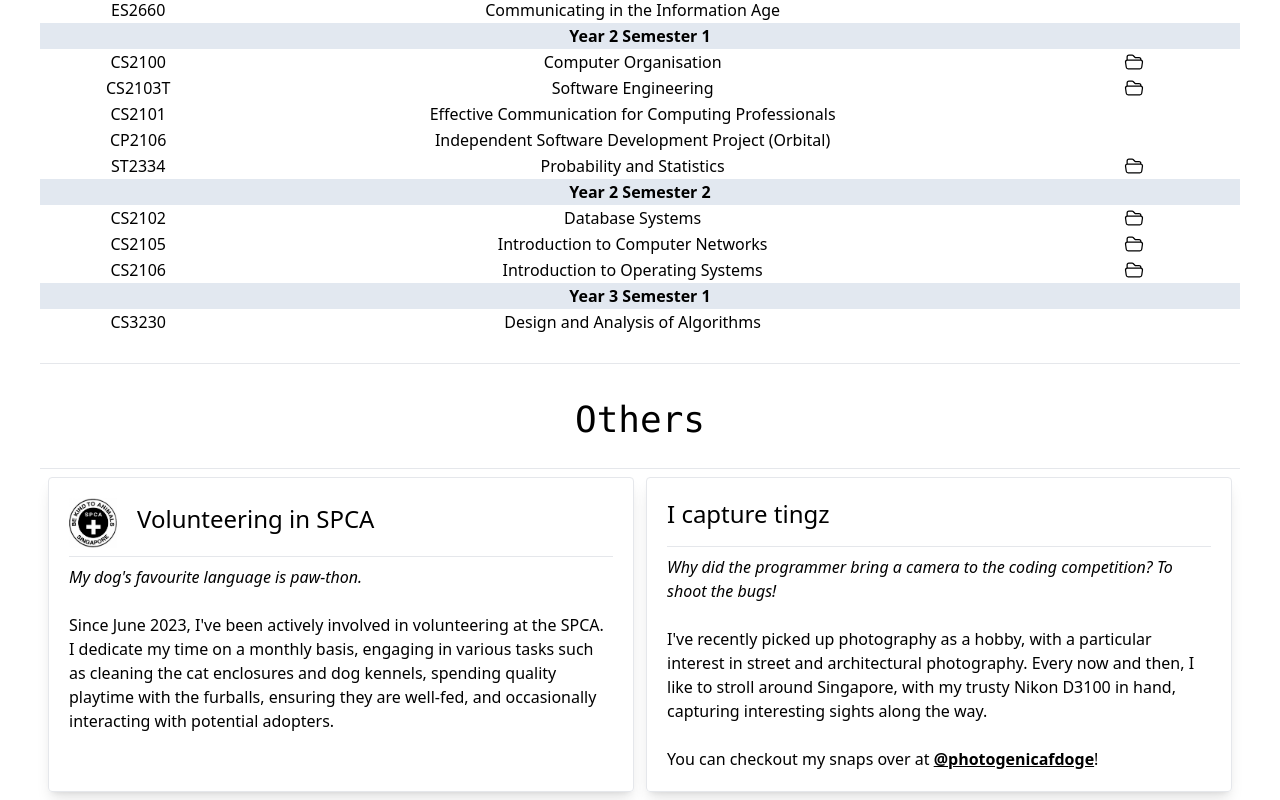
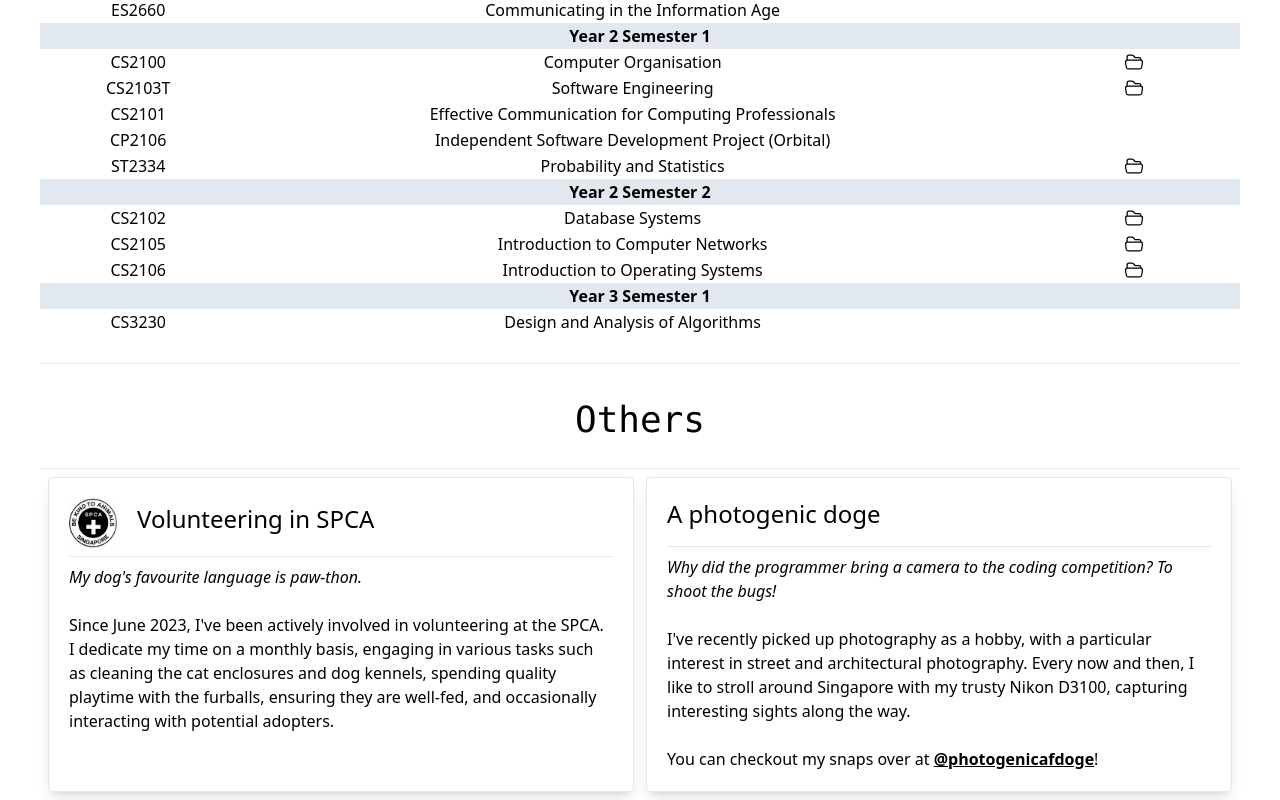
Before and after one commit to njxue/portfolio, a Vue app: page / in a window 1280 px wide. Shown: the part 3143-3943 px from the top of the page. Built offline with nearby package versions, Linux system fonts and the light colour scheme.

Commit message:
Change title and description

```diff
--- a/src/data/Others.js
+++ b/src/data/Others.js
@@ -12,12 +12,12 @@ const Others = [
   },
   {
     id: "photography",
-    title: "I capture tingz",
+    title: "A photogenic doge",
     description:
       "<p><i>Why did the programmer bring a camera to the coding competition? To shoot the bugs!</i></p>" +
       "<br />" +
       "<p>I've recently picked up photography as a hobby, with a particular interest in street and architectural photography. " +
-      "Every now and then, I like to stroll around Singapore, with my trusty Nikon D3100 in hand, capturing interesting sights " +
+      "Every now and then, I like to stroll around Singapore with my trusty Nikon D3100, capturing interesting sights " +
       "along the way.</p>" +
       "<br />" +
       "<p>You can checkout my snaps over at <u><b><a href='https://www.instagram.com/photogenicafdoge/'>@photogenicafdoge</a></b></u>!</p>",
```
